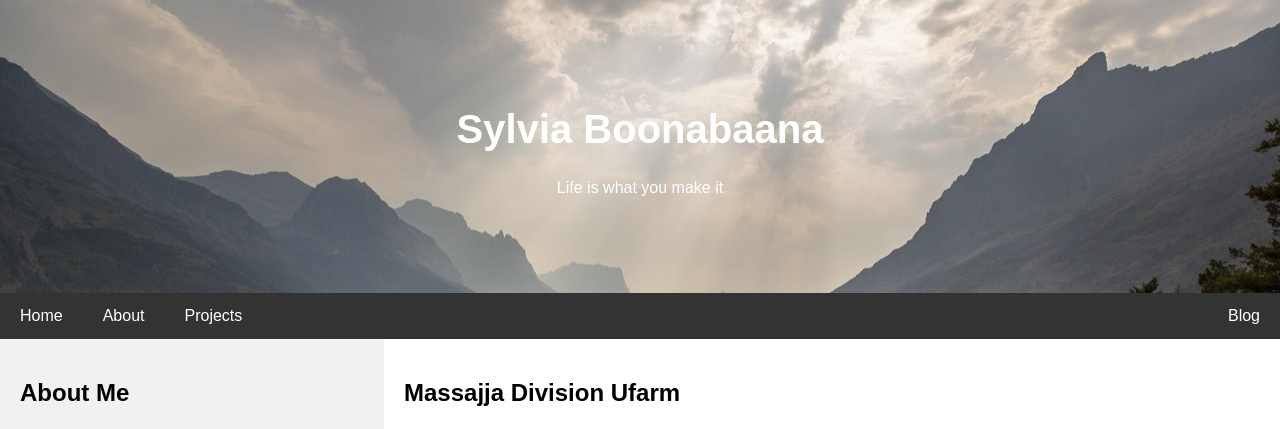
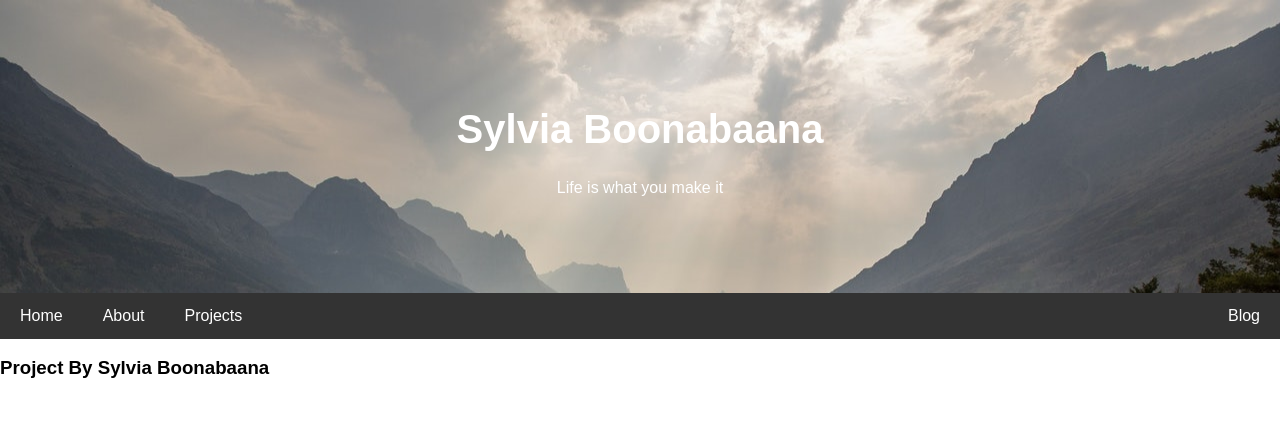
Before and after one commit to sylviaboona/react-lessons, a React (Create React App) app: page /projects in a window 1280 px wide. Shown: the top 429 px of the page. Built offline with nearby package versions, Linux system fonts and the light colour scheme.

Commit message:
my portfolio about page and home page

```diff
--- a/src/App.tsx
+++ b/src/App.tsx
@@ -18,12 +18,13 @@ function App() {
           <Route path="/about">
             <About />
           </Route>
+          <Route path="/projects">
+            <Projects />
+          </Route>
           <Route path="/">
             <Home />
           </Route>
-          <Route path="/projects">
-            <Projects />
-          </Route>
+
         </Switch>
       </div>
     </Router>
--- a/src/components/Projects.js
+++ b/src/components/Projects.js
@@ -2,7 +2,7 @@ import React from "react";
 import Header from "./Header";
 import NavBar from "./Navbar";
 
-const About = () => {
+const Projects = () => {
     return(
         <div>
         <Header />
@@ -12,4 +12,4 @@ const About = () => {
     )
 }
 
-export default About;
+export default Projects;
```
